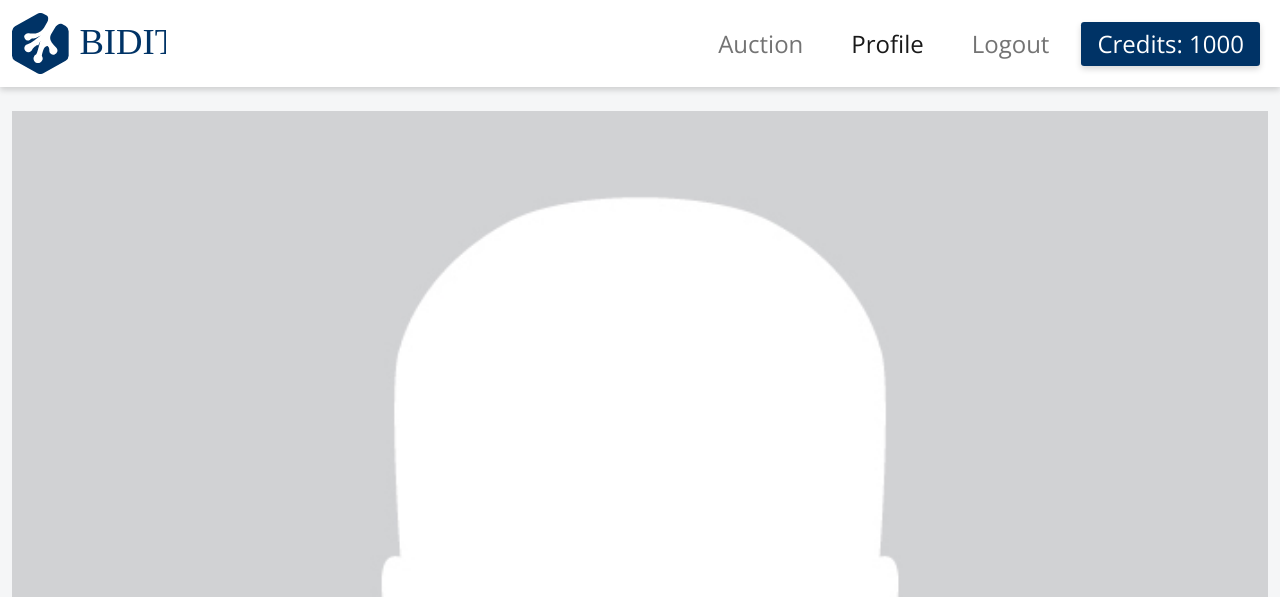
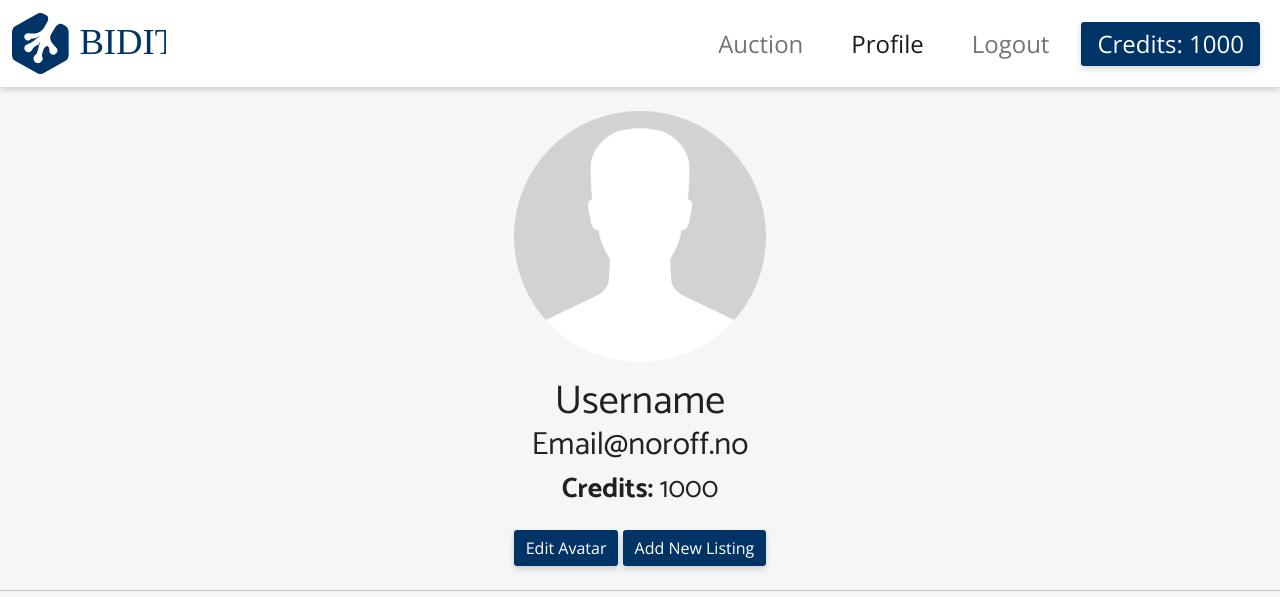
Before and after one commit to JoranEngelund/semester-project-2, a website: page profile/index.html in a window 1280 px wide. Shown: the top 597 px of the page. Drawn offline with nearby package versions, Linux system fonts and the light colour scheme; files that its build step writes are made by us from their sources.

Commit message:
added custom scss for card-img class

```diff
--- a/src/scss/styles.scss
+++ b/src/scss/styles.scss
@@ -59,3 +59,10 @@ body {
     box-shadow: $inset-box-shadow;
   }
 }
+
+.card-img {
+  max-width: 20%;
+  height: auto;
+  aspect-ratio: 1;
+  border-radius: 50%;
+}
```
